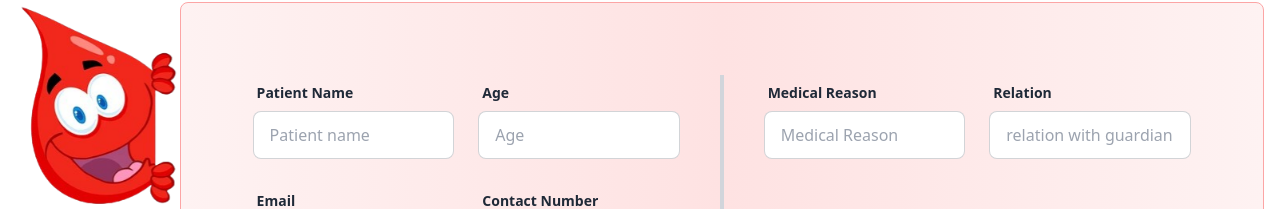
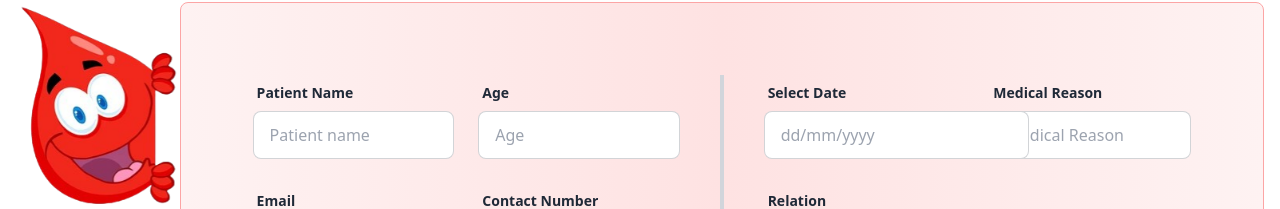
Before and after one commit to IztihadRafid/EmergenceyBloodDonation-Client, a React (Vite) app: page /requestbloodform in a window 1280 px wide. Shown: the part 249-458 px from the top of the page. Built offline with nearby package versions, Linux system fonts and the light colour scheme; no server answers; sample sign-in values are in the browser's storage.

Commit message:
datepicker added for bloodRequestform

```diff
--- a/src/Components/Home/RequestBloodForm/RequestBloodForm.jsx
+++ b/src/Components/Home/RequestBloodForm/RequestBloodForm.jsx
@@ -3,6 +3,10 @@ import Swal from 'sweetalert2';
 import Navbar from '../Navbar';
 import bloodanimation1 from "../../../assets/bloodanimation.png"
 import "../../DonorForm/DonorForm.css"
+import DatePicker from 'react-datepicker'
+import "react-datepicker/dist/react-datepicker.css"
+import { format } from "date-fns";
+
 const divisions = {
     // =====================================================
     //                   Name of Division and Districts
@@ -19,7 +23,7 @@ const RequestBloodForm = () => {
     const [selectedDivision, setSelectedDivision] = useState("");
     const [selectedDistrict, setSelectedDistrict] = useState("");
     const [districts, setDistricts] = useState([]);
-
+    const [selectedDate, setSelectedDate] = useState(null)
     const handleDivisionChange = (e) => {
         const division = e.target.value;
         setSelectedDivision(division);
@@ -58,6 +62,10 @@ const RequestBloodForm = () => {
         const division = form.division.value;
         const district = form.district.value;
         //const presentCondition = form.presentCondition.value;
+        const formattedDate = selectedDate ? format(selectedDate, 'dd/MM/yyyy') : null;
+
+
+
 
         //=================================
         //Extra information
@@ -67,16 +75,16 @@ const RequestBloodForm = () => {
         const reason = form.reason.value
 
 
-        const requestPatientInformation = { name,  gender, age, email, contactNumber, bloodGroup, presentAddress, division,district, bag, relation,reason }
-        fetch('http://localhost:5000/requestblood',{
+        const requestPatientInformation = { name, gender, age, email, contactNumber, bloodGroup, presentAddress, division, district, bag, relation, reason, formattedDate }
+        fetch('http://localhost:5000/requestblood', {
             method: 'POST',
-            headers :{
+            headers: {
                 'content-type': 'application/json',
             },
             body: JSON.stringify(requestPatientInformation)
         })
-        .then(res=>res.json())
-        .then(data=>{
+            .then(res => res.json())
+            .then(data => {
                 console.log(data);
             })
         if (requestPatientInformation) {
@@ -235,6 +243,21 @@ const RequestBloodForm = () => {
                                         <div className="grid grid-cols-1 md:grid-cols-2 gap-6">
                                             <div className="form-control">
                                                 <label className="label">
+                                                    <span className="label-text font-semibold">Select Date</span>
+                                                </label>
+                                                <DatePicker
+                                                    required
+                                                    className="input input-bordered"
+                                                    selected={selectedDate} // Bind selected date to the state
+                                                    onChange={(date) => setSelectedDate(date)} // Update state when a date is selected
+                                                    dateFormat="dd/MM/yyyy" // Date format
+                                                    placeholderText="dd/mm/yyyy" // Placeholder text
+                                                    minDate={new Date()} // Prevent past dates
+                                                    isClearable // Allow clearing the date
+                                                />
+                                            </div>
+                                            <div className="form-control">
+                                                <label className="label">
                                                     <span className="label-text font-semibold">Medical Reason</span>
                                                 </label>
                                                 <input type="text" name="reason" placeholder="Medical Reason" className="input input-bordered" />
--- a/src/Components/Home/RequestBloodForm/RequestPatientCard.jsx
+++ b/src/Components/Home/RequestBloodForm/RequestPatientCard.jsx
@@ -1,7 +1,7 @@
 import React from 'react';
 
 const RequestPatientCard = ({requestBlood}) => {
-    const { name, gender, age, email, contactNumber, bloodGroup, presentAddress, division, district, bag, relation, reason } = requestBlood;
+    const { name, gender, age, email, contactNumber, bloodGroup, presentAddress, division, district, bag, relation, reason,formattedDate } = requestBlood;
     return (
         <div className="card lg:card-side  bg-red-100 border-2 px-3 border-red-600 ">
         {/* <figure>
@@ -22,6 +22,7 @@ const RequestPatientCard = ({requestBlood}) => {
             <p className="text-lg"><span className="font-semibold">Division: </span>{division}</p>
             <p className="text-lg"><span className="font-semibold">District: </span>{district}</p>
             <p className="text-lg"><span className="font-semibold">No. Bags: </span>{bag}</p>
+            <p className='text-lg'><span className='font-semibold'>Date: </span>{formattedDate}</p>
             </div>
             <button className="btn bg-red-500 hover:bg-red-400 text-white">Contact</button>
         </div>
```
Lines whose indentation alone changed are shown as unchanged.
